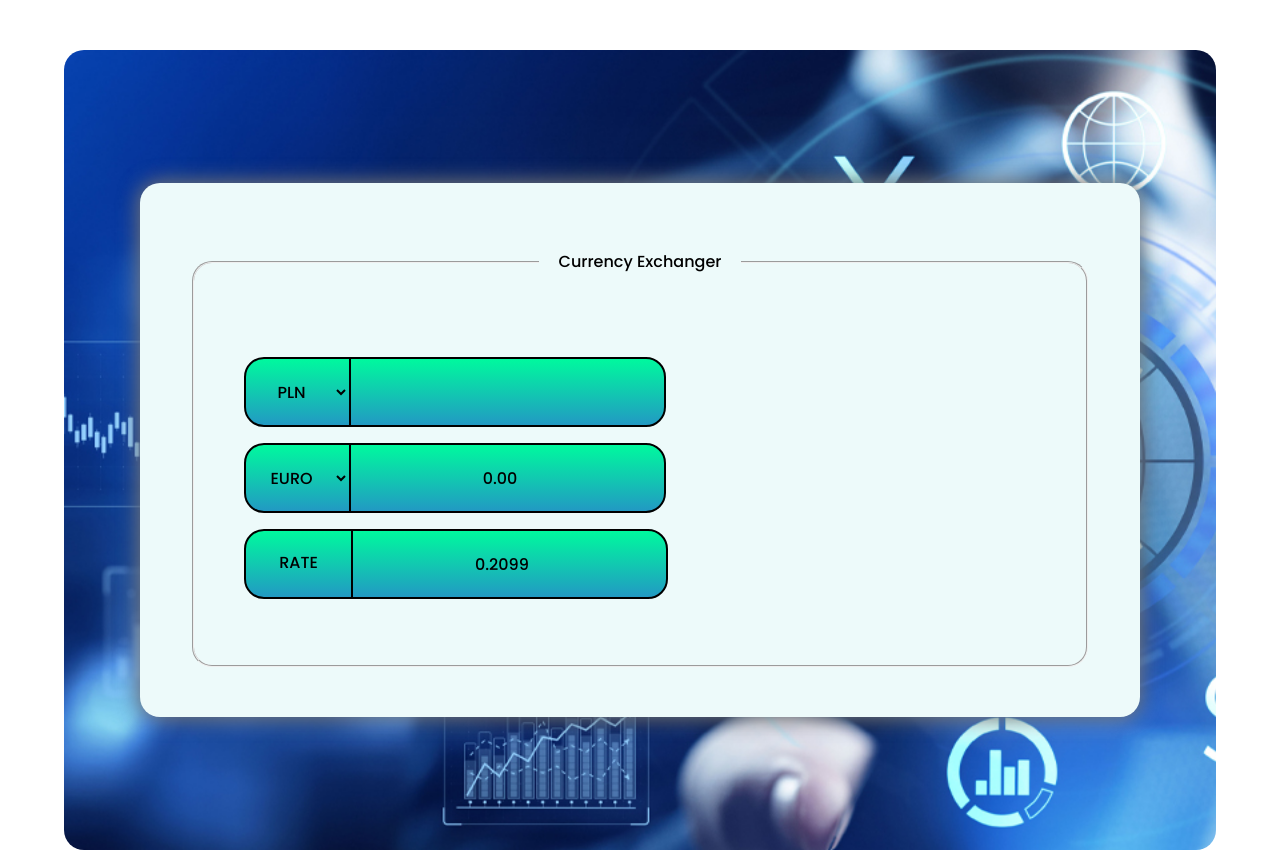
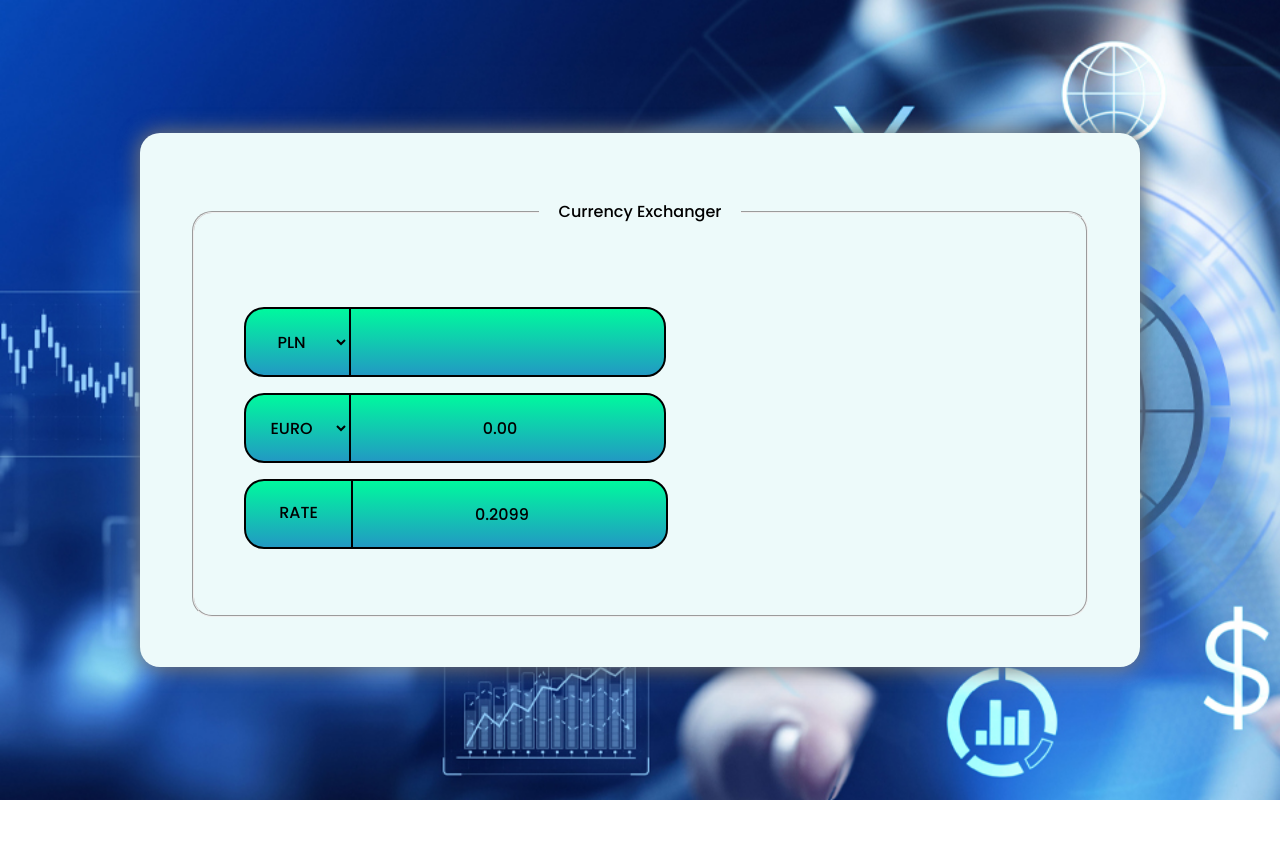
Before and after one commit to PaweLeszczynsky/Currency-Exchanger, a plain HTML site: page index.html in a window 1280 px wide. After the commit the page ends 800 px from the top, so only its background shows below. Drawn offline with nearby package versions, Linux system fonts and the light colour scheme.

Commit message:
background image changes

```diff
--- a/css/styles.css
+++ b/css/styles.css
@@ -11,12 +11,8 @@ html {
     background-position: center;
     background-repeat: no-repeat;
     background-size: cover;
-    border-radius: 20px;
-    max-width: 90%;
-    padding: 50px;
     margin: 0 auto;
-    margin-top: 50px;
-    min-height: 800px;
+    min-height: 100vh;
     font-family: "Poppins", sans-serif;
     display: flex;
     align-items: center;
@@ -113,6 +109,7 @@ html {
     display: none;
     text-align: center;
 }
-.exchangerForm__disabledField:disabled{
+
+.exchangerForm__disabledField:disabled {
     color: black;
 }
```
